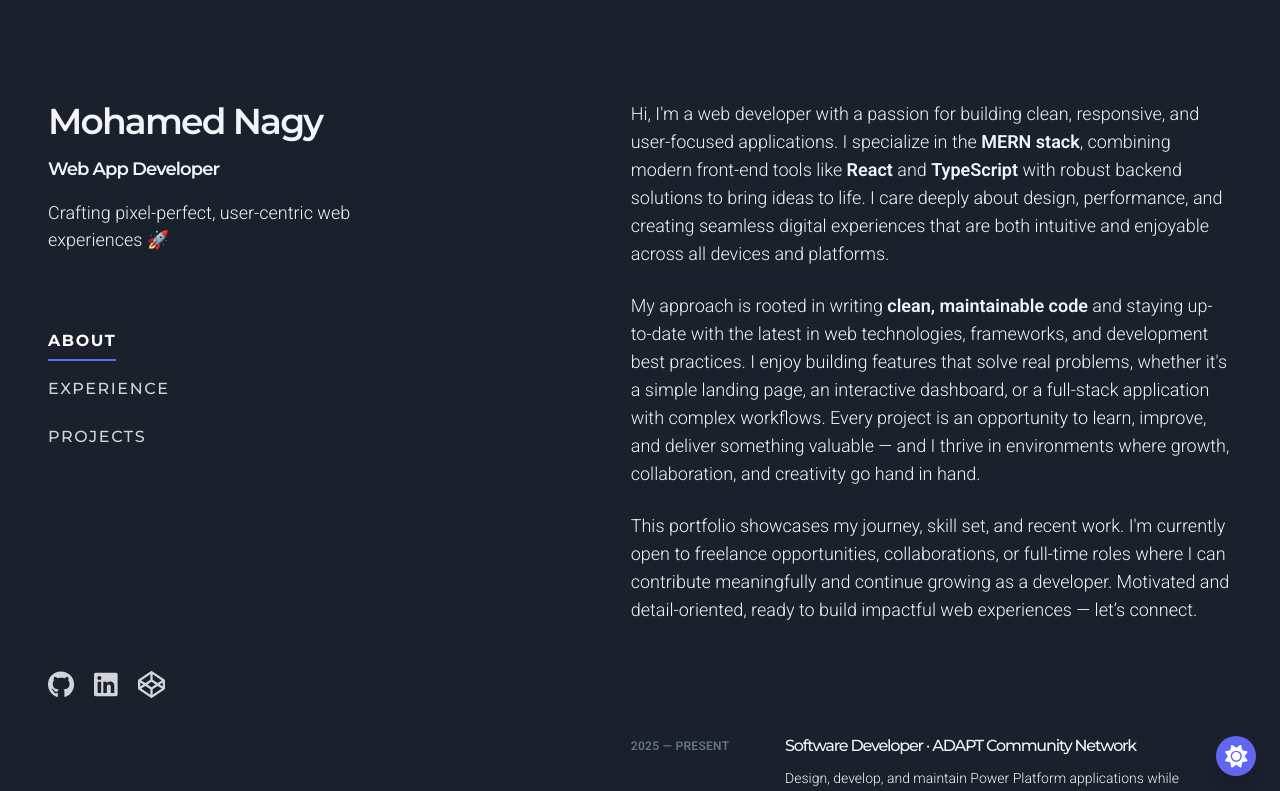
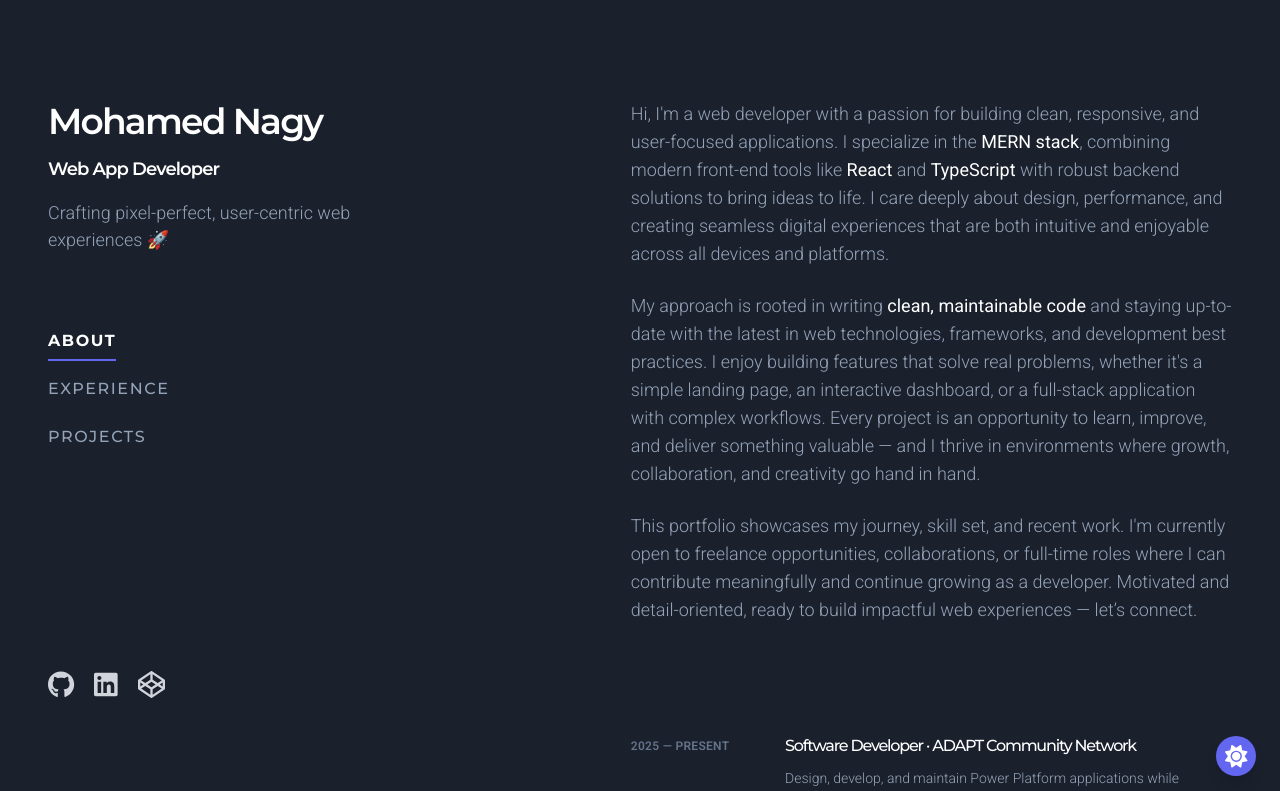
Before and after one commit to devmoenagy/monagy.com, a React (Create React App) app in the folder client/: page / in a window 1280 px wide. Shown: the top 791 px of the page. Built offline with nearby package versions, Linux system fonts and the light colour scheme.

Commit message:
Heading Colors Update

```diff
--- a/client/src/components/AboutSection.tsx
+++ b/client/src/components/AboutSection.tsx
@@ -11,9 +11,10 @@ const AboutSection: React.FC<Props> = ({ aboutRef }) => (
       <p>
         Hi, I'm a web developer with a passion for building clean, responsive,
         and user-focused applications. I specialize in the{" "}
-        <strong className="font-semibold">MERN stack</strong>, combining modern
-        front-end tools like <strong className="font-semibold">React</strong>{" "}
-        and <strong className="font-semibold">TypeScript</strong> with robust
+        <strong className="dark:text-white">MERN stack</strong>, combining
+        modern front-end tools like{" "}
+        <strong className="dark:text-white">React</strong> and{" "}
+        <strong className="dark:text-white">TypeScript</strong> with robust
         backend solutions to bring ideas to life. I care deeply about design,
         performance, and creating seamless digital experiences that are both
         intuitive and enjoyable across all devices and platforms.
@@ -21,14 +22,14 @@ const AboutSection: React.FC<Props> = ({ aboutRef }) => (
 
       <p>
         My approach is rooted in writing{" "}
-        <strong className="font-semibold">clean, maintainable code</strong> and
-        staying up-to-date with the latest in web technologies, frameworks, and
-        development best practices. I enjoy building features that solve real
-        problems, whether it's a simple landing page, an interactive dashboard,
-        or a full-stack application with complex workflows. Every project is an
-        opportunity to learn, improve, and deliver something valuable — and I
-        thrive in environments where growth, collaboration, and creativity go
-        hand in hand.
+        <strong className="dark:text-white">clean, maintainable code</strong>{" "}
+        and staying up-to-date with the latest in web technologies, frameworks,
+        and development best practices. I enjoy building features that solve
+        real problems, whether it's a simple landing page, an interactive
+        dashboard, or a full-stack application with complex workflows. Every
+        project is an opportunity to learn, improve, and deliver something
+        valuable — and I thrive in environments where growth, collaboration, and
+        creativity go hand in hand.
       </p>
 
       <p>
--- a/client/src/components/Sidebar.tsx
+++ b/client/src/components/Sidebar.tsx
@@ -35,7 +35,7 @@ const Sidebar: React.FC<Props> = ({ activeSection }) => {
                     ${
                       activeSection === section
                         ? "font-bold text-text dark:text-white"
-                        : "font-medium text-text hover:font-bold dark:text-gray-300 dark:hover:text-white"
+                        : "font-medium text-text hover:font-bold  dark:hover:text-white"
                     }
                     before:absolute before:bottom-1 before:left-0 before:h-[2px] before:w-full
                     before:origin-left before:scale-x-0 before:bg-indigo-500
--- a/client/src/index.css
+++ b/client/src/index.css
@@ -52,6 +52,16 @@ h6 {
   font-weight: 600; /* Bold headings for impact */
   letter-spacing: -0.05em; /* Slight negative spacing for tight heading look */
   margin-bottom: 0.75rem; /* Space after headings */
+}
+
+/* Make all headings white in dark mode only */
+.dark h1,
+.dark h2,
+.dark h3,
+.dark h4,
+.dark h5,
+.dark h6 {
+  color: #fff;
 }
 
 /* Header and other typography settings maintained */
--- a/client/tailwind.config.js
+++ b/client/tailwind.config.js
@@ -14,7 +14,7 @@ module.exports = {
         background: "#f4f4f4", // Light background color
         darkBackground: "#1a202c", // Dark background color for dark mode
         textLight: "#333333", // Light text color
-        textDark: "#f1f5f9", // Dark text color for dark mode
+        textDark: "#94a3b8", // Dark text color for dark mode
       },
       fontFamily: {
         sans: ["Roboto", "sans-serif"], // Default font for body
```
